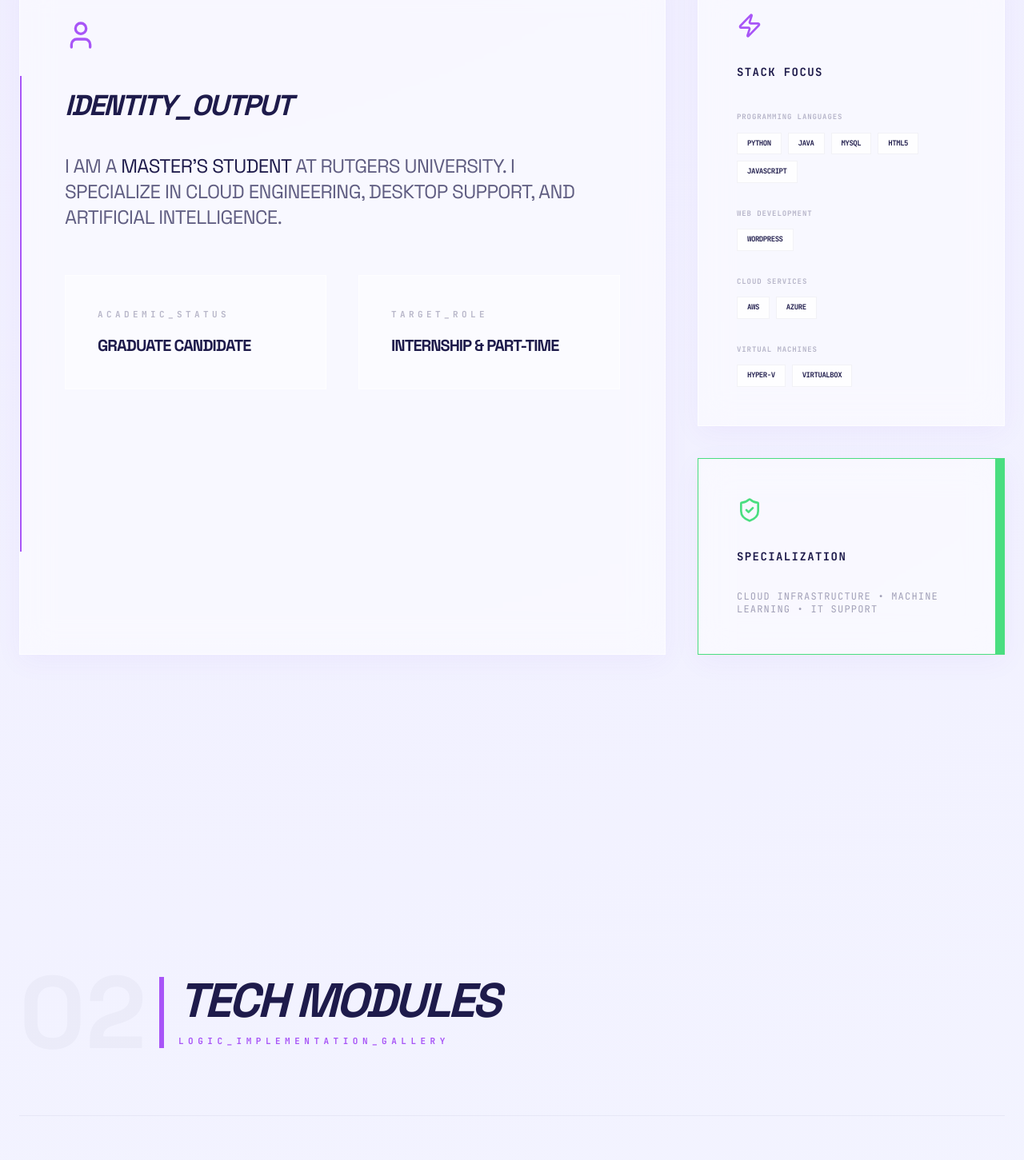
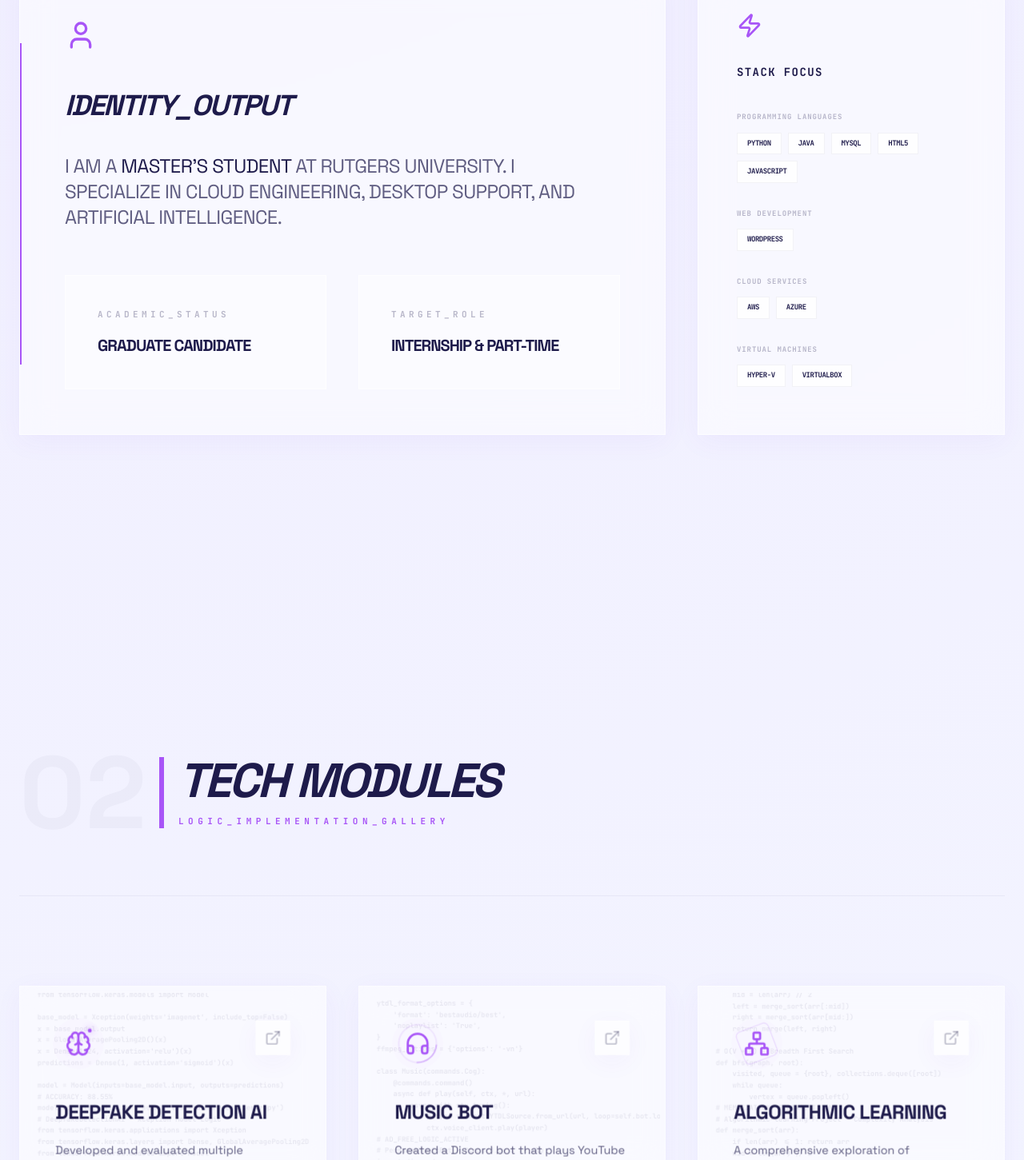
Before and after one commit to RitvikRRy/RitvikRRy.github.io, a React (Vite) app: page / in a window 1280 px wide. Shown: the part 1330-2781 px from the top of the page at 80% size. Built offline with nearby package versions, Linux system fonts and the light colour scheme.

Commit message:
Fix mobile code snippet display on project cards

```diff
--- a/App.tsx
+++ b/App.tsx
@@ -375,17 +375,17 @@ const TechGlitchLogo = () => {
 const CodeStream = ({ snippet, isHovered }: { snippet: string, isHovered: boolean }) => {
   return (
     <motion.div
-      initial={{ opacity: 0.04 }}
-      animate={{ opacity: isHovered ? 0.22 : 0.04 }}
-      transition={{ duration: 0.5, ease: "easeInOut" }}
+      initial={{ opacity: 0.08 }}
+      animate={{ opacity: isHovered ? 0.15 : 0.08 }}
+      transition={{ duration: 0.6, ease: [0.16, 1, 0.3, 1] }}
       className="absolute inset-0 overflow-hidden pointer-events-none select-none"
-      style={{ transform: "translateZ(-40px)" }}
+      style={{ transform: window.innerWidth > 768 ? "translateZ(-40px)" : "none" }}
     >
       <motion.div
         initial={{ y: "0%" }}
         animate={{ y: "-50%" }}
-        transition={{ duration: 35, ease: "linear", repeat: Infinity }}
-        className="font-mono text-[8px] whitespace-pre p-4 leading-relaxed text-antireal-indigo"
+        transition={{ duration: 45, ease: "linear", repeat: Infinity }}
+        className="font-mono text-[8px] md:text-[9px] font-bold whitespace-pre p-3 md:p-4 leading-relaxed text-antireal-indigo"
       >
         {snippet}{"\n"}{snippet}{"\n"}{snippet}{"\n"}{snippet}
       </motion.div>
@@ -410,7 +410,7 @@ const GeometricTracer = () => {
       </motion.div>
       <motion.div style={{ y: yParallaxSlow }} className="absolute left-[5%] top-[25%] opacity-40">
         <div className="flex flex-col gap-4">
-           <motion.div animate={{ rotate: [0, 90, 180, 270, 360] }} transition={{ duration: 15, repeat: Infinity, ease: "linear" }} className="w-16 h-16 border border-antireal-mint flex items-center justify-center relative">
+           <motion.div animate={{ rotate: [0, 360] }} transition={{ duration: 25, repeat: Infinity, ease: "linear" }} className="w-16 h-16 border border-antireal-mint flex items-center justify-center relative">
              <div className="absolute w-full h-px bg-antireal-mint/30" />
              <div className="absolute h-full w-px bg-antireal-mint/30" />
              <div className="w-3 h-3 bg-antireal-mint rounded-full" />
@@ -544,10 +544,6 @@ const Header = ({ activeSection }: { activeSection: string }) => {
                 </a>
               ))}
             </div>
-            <div className="absolute bottom-12 left-8 right-8 flex justify-between items-center text-[10px] font-mono uppercase tracking-widest text-antireal-indigo/40">
-              <span>Ritvik Roy // 2024</span>
-              <Activity size={16} className="text-antireal-purple animate-pulse" />
-            </div>
           </motion.div>
         )}
       </AnimatePresence>
@@ -641,19 +637,31 @@ const ProjectModule: React.FC<{ project: Project; index: number }> = ({ project,
 
   return (
     <motion.div
-      initial={{ opacity: 0, scale: 0.95 }}
+      initial={{ opacity: 0, scale: 0.98 }}
       whileInView={{ opacity: 1, scale: 1 }}
       onMouseEnter={() => setIsHovered(true)}
       onMouseLeave={() => setIsHovered(false)}
       viewport={{ amount: 0.1 }}
-      transition={{ delay: index * 0.1, type: "spring", stiffness: 260, damping: 20 }}
-      whileHover={!isHoverDisabled && window.innerWidth > 768 ? { rotateY: 8, rotateX: -8, scale: 1.05, boxShadow: "0 40px 80px -20px rgba(168, 85, 247, 0.25)" } : {}}
+      transition={{
+        delay: index * 0.05,
+        type: "spring",
+        stiffness: 80,
+        damping: 25,
+        mass: 1.2
+      }}
+      whileHover={!isHoverDisabled && window.innerWidth > 768 ? {
+        rotateY: 5,
+        rotateX: -5,
+        scale: 1.02,
+        boxShadow: "0 30px 60px -15px rgba(168, 85, 247, 0.15)",
+        transition: { duration: 0.5, ease: [0.16, 1, 0.3, 1] }
+      } : {}}
       style={{ perspective: 1200, transformStyle: "preserve-3d" }}
-      className={`antireal-glass p-8 md:p-12 group relative overflow-hidden h-full flex flex-col justify-between cursor-default border-t border-l border-white/40 ${!isHoverDisabled ? 'will-change-transform' : ''}`}
+      className={`antireal-glass p-8 md:p-12 group relative overflow-hidden h-full flex flex-col justify-between cursor-default border-t border-l border-white/40 transition-shadow duration-700 ${!isHoverDisabled ? 'will-change-transform' : ''}`}
     >
-      {!isHoverDisabled && snippet && window.innerWidth > 768 && <CodeStream snippet={snippet} isHovered={isHovered} />}
+      {!isHoverDisabled && snippet && <CodeStream snippet={snippet} isHovered={isHovered} />}
       <div className="absolute bottom-4 right-4 text-3xl md:text-[45px] font-bold text-antireal-indigo/[0.02] select-none font-sans">{index + 1}</div>
-      <div style={{ transform: window.innerWidth > 768 ? "translateZ(40px)" : "none" }}>
+      <div style={{ transform: window.innerWidth > 768 ? "translateZ(30px)" : "none", transition: "transform 0.5s cubic-bezier(0.16, 1, 0.3, 1)" }}>
         <div className="flex justify-between items-start mb-6 md:mb-10">
           <ProjectIcon title={project.title} />
           {project.link && !isHoverDisabled && (
@@ -662,10 +670,10 @@ const ProjectModule: React.FC<{ project: Project; index: number }> = ({ project,
             </a>
           )}
         </div>
-        <h3 className="text-xl md:text-2xl font-bold text-antireal-indigo uppercase tracking-tight mb-4 md:mb-5 group-hover:translate-x-2 md:group-hover:translate-x-3 transition-transform duration-500 font-sans">{project.title}</h3>
+        <h3 className="text-xl md:text-2xl font-bold text-antireal-indigo uppercase tracking-tight mb-4 md:mb-5 group-hover:translate-x-1 transition-transform duration-700 font-sans">{project.title}</h3>
         <p className="text-[13px] md:text-sm text-antireal-indigo/70 font-sans leading-relaxed mb-8 md:mb-12">{project.description}</p>
       </div>
-      <div className="flex flex-wrap gap-2 pt-6 md:pt-10 border-t border-antireal-indigo/5" style={{ transform: window.innerWidth > 768 ? "translateZ(20px)" : "none" }}>
+      <div className="flex flex-wrap gap-2 pt-6 md:pt-10 border-t border-antireal-indigo/5" style={{ transform: window.innerWidth > 768 ? "translateZ(10px)" : "none", transition: "transform 0.5s cubic-bezier(0.16, 1, 0.3, 1)" }}>
         {project.tech.map(t => (
           <span key={t} className="text-[8px] md:text-[9px] font-mono font-bold text-antireal-indigo/40 uppercase tracking-[0.1em] md:tracking-[0.2em] px-2 md:px-3 py-1 md:py-1.5 bg-white/40 border border-antireal-indigo/5 hover:border-antireal-purple transition-colors">{t}</span>
         ))}
@@ -713,7 +721,7 @@ const App: React.FC = () => {
         <section id="profile" className="py-24 md:py-48 scroll-mt-24 md:scroll-mt-48">
           <SectionTitle number="01" title="Candidate Profile" subtitle="Academic_System_Audit" />
           <div className="grid grid-cols-1 md:grid-cols-12 gap-8 md:gap-10">
-            <motion.div initial={{ x: -60, opacity: 0 }} whileInView={{ x: 0, opacity: 1 }} viewport={{ amount: 0.1 }} className="md:col-span-8 antireal-glass p-8 md:p-14 tech-border-l relative overflow-hidden">
+            <motion.div initial={{ x: -40, opacity: 0 }} whileInView={{ x: 0, opacity: 1 }} viewport={{ amount: 0.1 }} className="md:col-span-8 antireal-glass p-8 md:p-14 tech-border-l relative overflow-hidden">
               <User className="text-antireal-purple mb-8 md:mb-12" size={40} />
               <h3 className="text-3xl md:text-4xl font-bold uppercase italic text-antireal-indigo mb-6 md:mb-10 tracking-tighter font-sans">Identity_Output</h3>
               <p className="text-xl md:text-2xl text-antireal-indigo/70 leading-relaxed uppercase tracking-tight mb-8 md:mb-14 max-w-2xl font-sans">
@@ -732,8 +740,8 @@ const App: React.FC = () => {
               </div>
             </motion.div>
             <div className="md:col-span-4 flex flex-col gap-8 md:gap-10">
-              <motion.div initial={{ scale: 0.9, opacity: 0 }} whileInView={{ scale: 1, opacity: 1 }} viewport={{ amount: 0.1 }} className="antireal-glass p-8 md:p-12 flex-grow group overflow-hidden">
-                <Zap className="text-antireal-purple mb-6 md:mb-8 group-hover:scale-110 transition-transform duration-500" size={32} />
+              <motion.div initial={{ scale: 0.95, opacity: 0 }} whileInView={{ scale: 1, opacity: 1 }} viewport={{ amount: 0.1 }} className="antireal-glass p-8 md:p-12 flex-grow group overflow-hidden">
+                <Zap className="text-antireal-purple mb-6 md:mb-8 group-hover:scale-110 transition-transform duration-700" size={32} />
                 <h4 className="text-xs md:text-sm font-mono font-bold text-antireal-indigo uppercase tracking-widest mb-6 md:mb-10">Stack Focus</h4>
                 <div className="space-y-6 md:space-y-8">
                   {SKILLS.map((group, idx) => (
@@ -747,11 +755,6 @@ const App: React.FC = () => {
                     </div>
                   ))}
                 </div>
-              </motion.div>
-              <motion.div initial={{ scale: 0.9, opacity: 0 }} whileInView={{ scale: 1, opacity: 1 }} viewport={{ amount: 0.1 }} transition={{ delay: 0.2 }} className="antireal-glass p-8 md:p-12 flex-grow border-r-4 md:border-r-[12px] border-antireal-mint group">
-                <ShieldCheck className="text-antireal-mint mb-6 md:mb-8 group-hover:animate-pulse" size={32} />
-                <h4 className="text-xs md:text-sm font-mono font-bold text-antireal-indigo uppercase tracking-widest mb-6 md:mb-8">Specialization</h4>
-                <p className="text-[9px] md:text-xs text-antireal-indigo/40 font-mono uppercase leading-relaxed tracking-widest">Cloud Infrastructure • Machine Learning • IT Support</p>
               </motion.div>
             </div>
           </div>
@@ -770,10 +773,10 @@ const App: React.FC = () => {
             {EXPERIENCES.map((exp, i) => (
               <motion.div
                 key={i}
-                initial={{ opacity: 0, x: -40 }}
-                whileInView={{ opacity: 1, x: 0 }}
+                initial={{ opacity: 0, y: 30 }}
+                whileInView={{ opacity: 1, y: 0 }}
                 viewport={{ amount: 0.1 }}
-                transition={{ duration: 0.6 }}
+                transition={{ duration: 0.8, ease: [0.16, 1, 0.3, 1] }}
                 className="antireal-glass p-8 md:p-20 group"
               >
                 <div className="flex flex-col md:flex-row md:items-center justify-between gap-8 md:gap-12 mb-10 md:mb-16">
@@ -798,7 +801,7 @@ const App: React.FC = () => {
         </section>
 
         <section id="contact" className="py-32 md:py-64 text-center scroll-mt-24 md:scroll-mt-48">
-          <motion.div initial={{ opacity: 0, scale: 0.95 }} whileInView={{ opacity: 1, scale: 1 }} viewport={{ amount: 0.1 }} className="max-w-5xl mx-auto">
+          <motion.div initial={{ opacity: 0, scale: 0.98 }} whileInView={{ opacity: 1, scale: 1 }} viewport={{ amount: 0.1 }} className="max-w-5xl mx-auto">
             <div className="antireal-glass p-12 sm:p-24 md:p-40 relative overflow-hidden bg-white/70 border-white/60 shadow-2xl shadow-indigo-900/5 group/contact">
               <div className="relative z-10">
                 <h2 className="text-6xl sm:text-8xl md:text-[11rem] font-bold uppercase tracking-tighter italic text-antireal-indigo mb-8 md:mb-12 leading-none mix-blend-multiply font-sans">Uplink</h2>
```
